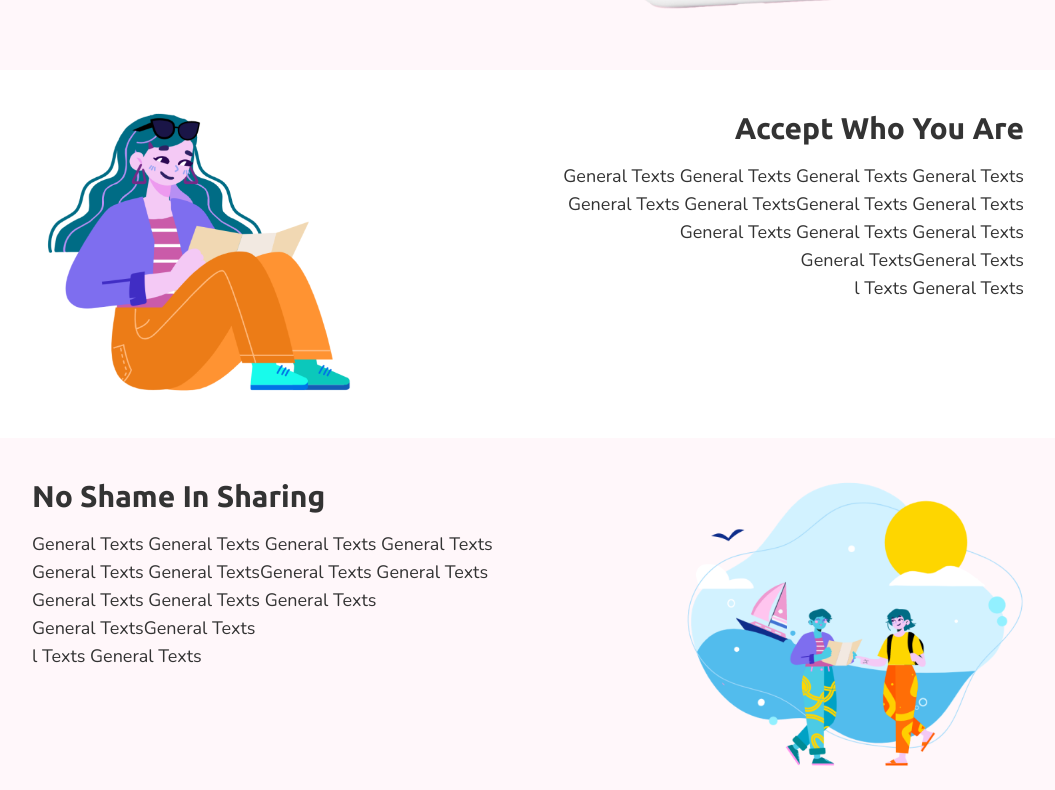
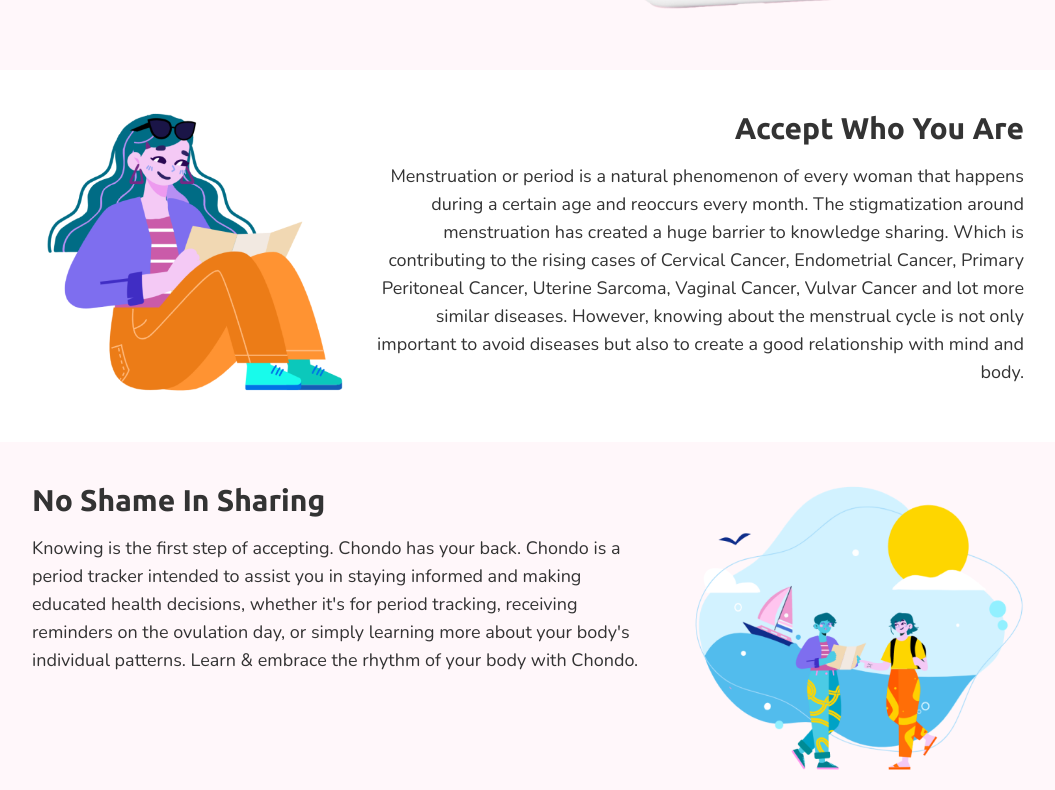
Before and after one commit to shayemhossainMK/chondo, a React (Create React App) app: page / in a window 1280 px wide. Shown: the part 590-1380 px from the top of the page, without its empty margins (112-1167 px from the left). Built offline with nearby package versions, Linux system fonts and the light colour scheme; no server answers.

Commit message:
new code added

```diff
--- a/src/pages/AddBlogs/AddBlogs.js
+++ b/src/pages/AddBlogs/AddBlogs.js
@@ -46,12 +46,14 @@
     <div>
       <div class="hero min-h-screen bg-base-200 py-7 md:py-10">
         <div class="hero-content flex-col lg:flex-row-reverse px-3 md:px-20">
-          <div class="text-center lg:text-left">
+          <div class="text-center lg:text-center">
             <h1 class="text-5xl font-bold">Post new blog</h1>
             <p class="py-6">
-              Provident cupiditate voluptatem et in. Quaerat fugiat ut assumenda
-              excepturi exercitationem quasi. In deleniti eaque aut repudiandae
-              et a id nisi.
+              Knowing is the first step of accepting. Chondo has your back.
+              Chondo is a period tracker intended to assist you in staying
+              informed and making educated health decisions, whether it's for
+              period tracking, receiving reminders on the ovulation day, or
+              simply learning more about your body's individual patterns.
             </p>
           </div>
           <div class="card flex-shrink-0 w-full max-w-xl shadow-2xl bg-base-100">
@@ -70,7 +72,7 @@
                 </div>
                 <div class="form-control">
                   <label class="label">
-                    <span class="label-text">Photo</span>
+                    <span class="label-text">Photo (368 x 234 pixels)</span>
                   </label>
                   <input
                     type="text"
--- a/src/pages/Home/HomeContent.js
+++ b/src/pages/Home/HomeContent.js
@@ -5,37 +5,47 @@
   return (
     <div>
       <div className="md:px-36 px-4 py-10">
-        <div className="grid grid-cols-1 md:grid-cols-2">
-          <div>
-            <img className="h-72" src={homeImg1} alt="" />
+        <div className="grid grid-cols-1 md:grid-cols-3 ">
+          <div className="">
+            <img className="h-72  " src={homeImg1} alt="" />
           </div>
-          <div className="flex flex-col items-end pr-3 md:pr-0 mt-7 md:mt-0">
+          <div className="flex flex-col items-center md:items-end pr-3 md:pr-0 mt-7 md:mt-0 md:col-span-2">
             <h2 className="text-3xl font-bold" style={{ fontFamily: "Ubuntu" }}>
               Accept Who You Are
             </h2>
             <p
-              className="text-end my-4 text-lg"
+              className="text-center md:text-end  my-4 text-lg"
               style={{ fontFamily: "Nunito" }}
             >
-              General Texts General Texts General Texts General Texts <br />
-              General Texts General TextsGeneral Texts General Texts <br />
-              General Texts General Texts General Texts <br /> General
-              TextsGeneral Texts <br /> l Texts General Texts
+              Menstruation or period is a natural phenomenon of every woman that
+              happens during a certain age and reoccurs every month. The
+              stigmatization around menstruation has created a huge barrier to
+              knowledge sharing. Which is contributing to the rising cases of
+              Cervical Cancer, Endometrial Cancer, Primary Peritoneal Cancer,
+              Uterine Sarcoma, Vaginal Cancer, Vulvar Cancer and lot more
+              similar diseases. However, knowing about the menstrual cycle is
+              not only important to avoid diseases but also to create a good
+              relationship with mind and body.
             </p>
           </div>
         </div>
       </div>
       <div className="bg-[#FFF7FA]">
-        <div className="grid grid-cols-1 md:grid-cols-2 md:px-36 px-5 py-10">
-          <div className="flex flex-col items-start">
+        <div className="grid grid-cols-1 md:grid-cols-3 md:px-36 px-5 py-10">
+          <div className="flex flex-col items-center md:items-start md:col-span-2">
             <h2 className="text-3xl font-bold" style={{ fontFamily: "Ubuntu" }}>
               No Shame In Sharing
             </h2>
-            <p className=" my-4 text-lg" style={{ fontFamily: "Nunito" }}>
-              General Texts General Texts General Texts General Texts <br />
-              General Texts General TextsGeneral Texts General Texts <br />
-              General Texts General Texts General Texts <br /> General
-              TextsGeneral Texts <br /> l Texts General Texts
+            <p
+              className=" my-4 text-lg text-center md:text-start md:pr-10 "
+              style={{ fontFamily: "Nunito" }}
+            >
+              Knowing is the first step of accepting. Chondo has your back.
+              Chondo is a period tracker intended to assist you in staying
+              informed and making educated health decisions, whether it's for
+              period tracking, receiving reminders on the ovulation day, or
+              simply learning more about your body's individual patterns. Learn
+              & embrace the rhythm of your body with Chondo.
             </p>
           </div>
           <div className="flex justify-end">
```
